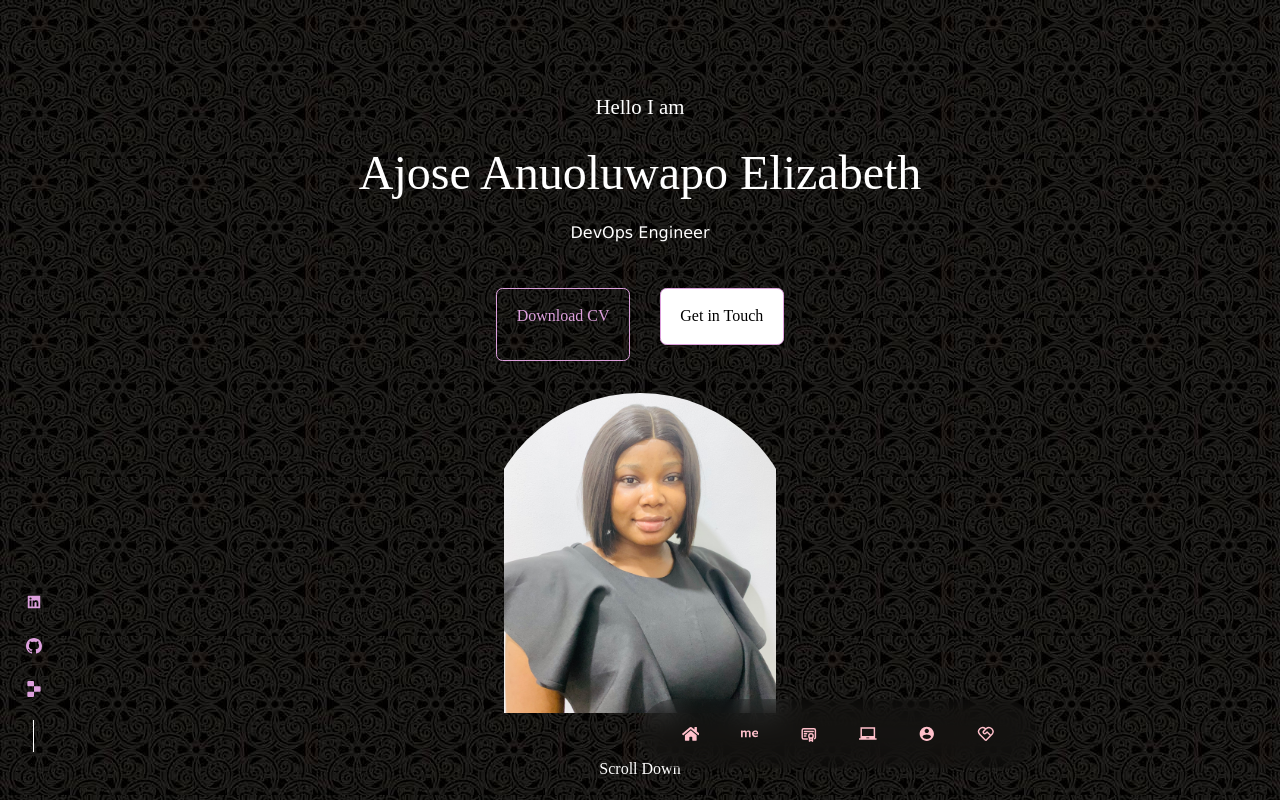
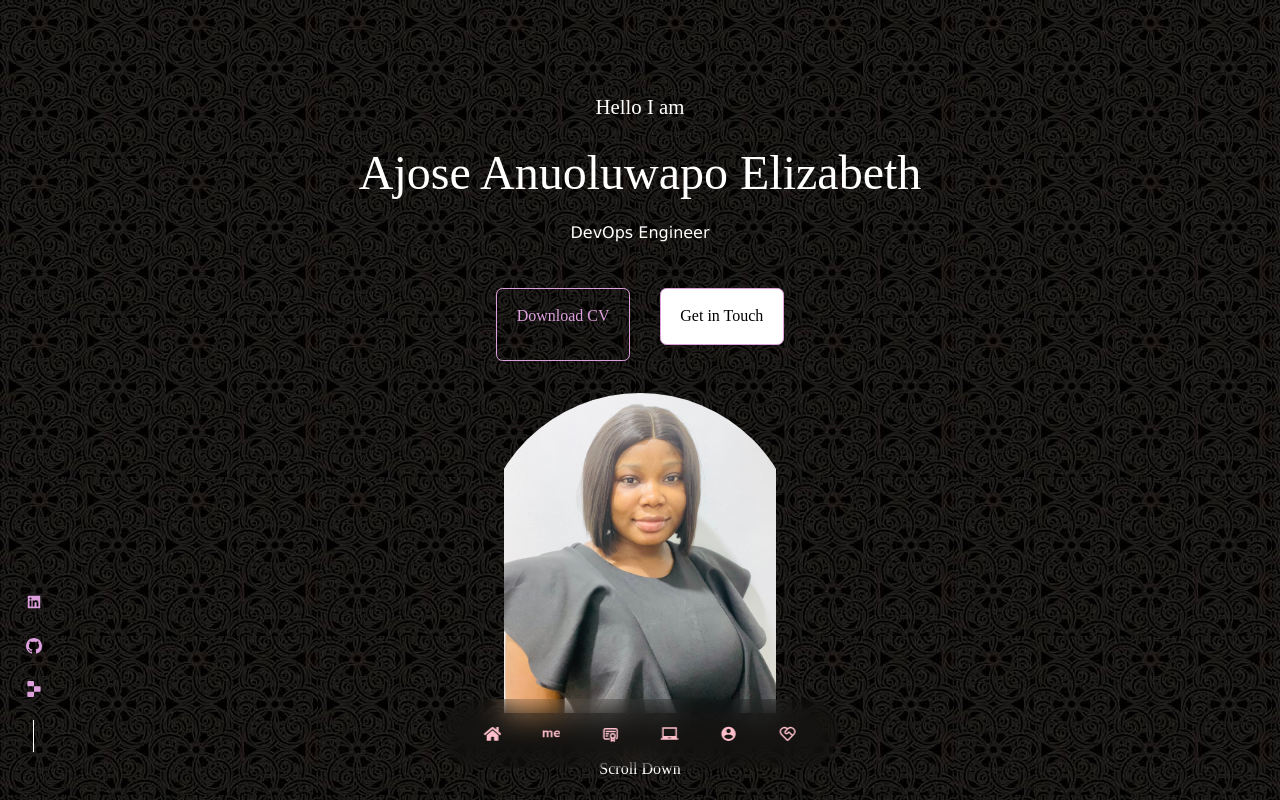
Before and after one commit to lizabethwordp/reactportfolio, a React (Create React App) app: page / in a window 1280 px wide. Shown: the top 800 px of the page. Built offline with nearby package versions, Linux system fonts and the light colour scheme; a web font is replaced by a local one.

Commit message:
Update nav.css

```diff
--- a/src/component/navbar/nav.css
+++ b/src/component/navbar/nav.css
@@ -1,30 +1,35 @@
-nav{
+nav {
     background: transparent;
     width: max-content;
-    display: block;
     padding: 0.7rem 1.7rem;
-    z-index: 2;
     position: fixed;
     left: 50%;
-    transform: translateX();
+    transform: translateX(-50%);
     bottom: 2rem;
     display: flex;
     gap: 0.8rem;
     border-radius: 3rem;
+    z-index: 2;
     backdrop-filter: blur(15px);
-}
-nav a{
+  }
+
+  nav a {
     background: transparent;
     padding: 0.9rem;
     border-radius: 50%;
     display: flex;
+    align-items: center; /* Center icon vertically */
+    justify-content: center; /* Center icon horizontally */
     color: pink;
     font-size: 1.1rem;
-}
-nav a:hover{
+    text-decoration: none; /* Remove underline from links */
+  }
+
+  nav a:hover {
     background: grey;
-}
-nav a:active{
+  }
+
+  nav a.active {
     background: var(--color-light);
     color: black;
-}
+  }
```
